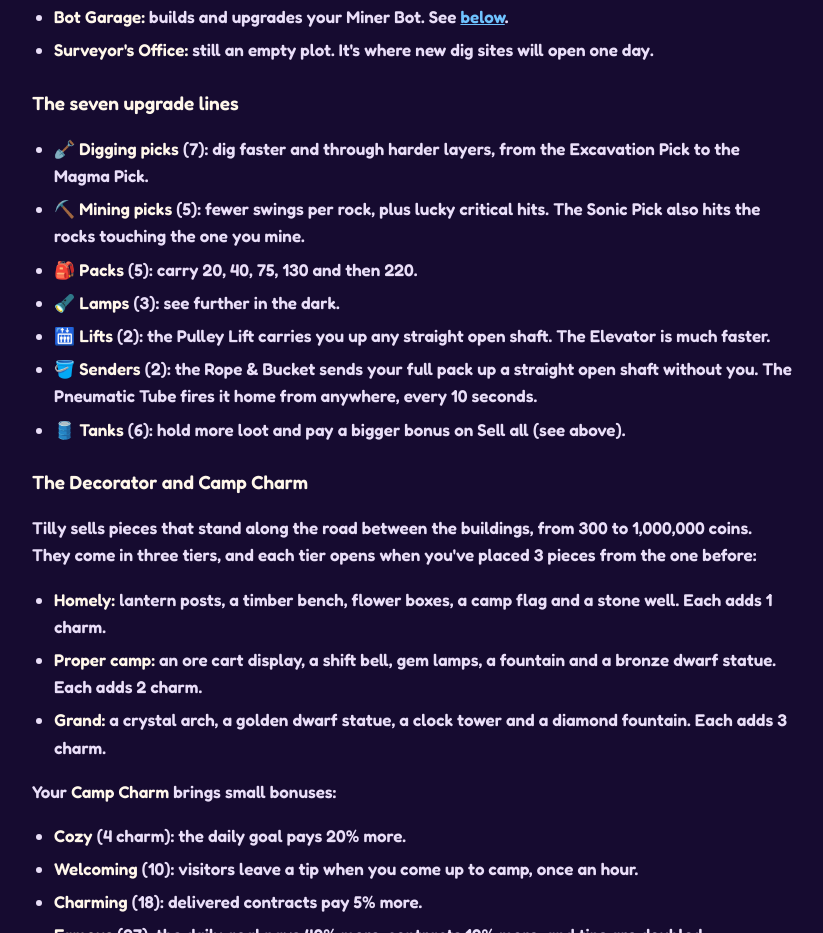
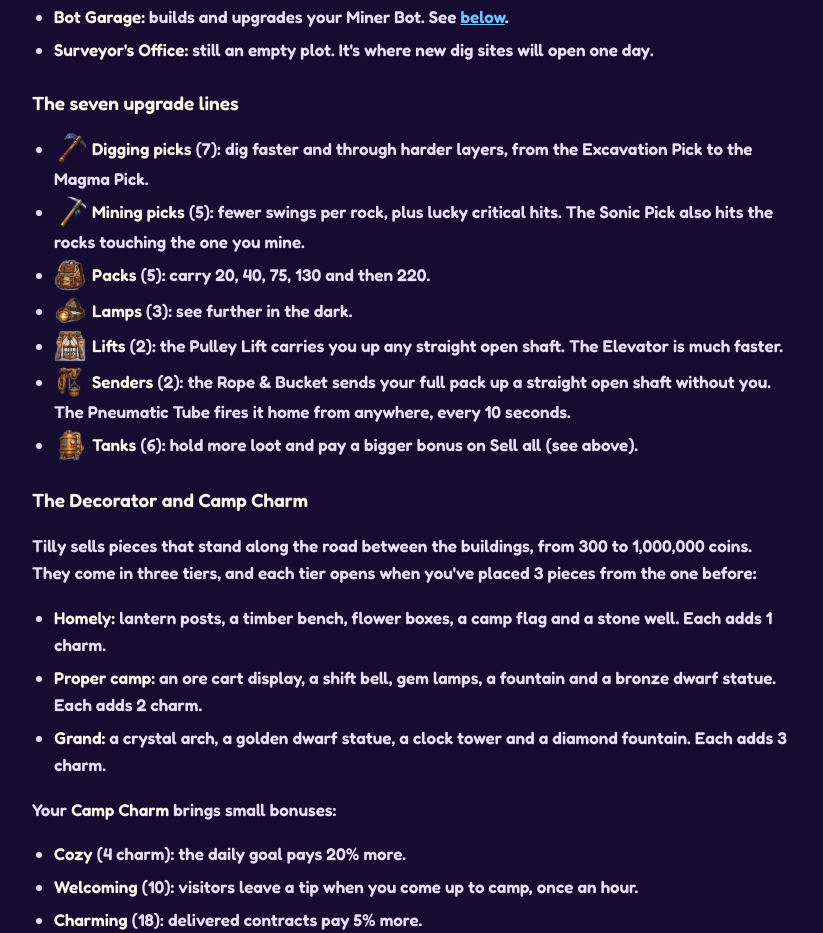
Before and after one commit to schmitty4321-dot/sideeffectsstudio-site, a plain HTML site: page dig-deeper.html in a window 1280 px wide. Shown: the part 7950-8883 px from the top of the page, without its empty margins (48-871 px from the left). Drawn offline with Linux system fonts and the light colour scheme.

Commit message:
DigDeeper guide: painted Workshop icons on the seven upgrade lines

```diff
--- a/dig-deeper.html
+++ b/dig-deeper.html
@@ -180,13 +180,13 @@
   </ul>
   <h3>The seven upgrade lines</h3>
   <ul>
-    <li><b>🪏 Digging picks</b> (7): dig faster and through harder layers, from the Excavation Pick to the Magma Pick.</li>
-    <li><b>⛏️ Mining picks</b> (5): fewer swings per rock, plus lucky critical hits. The Sonic Pick also hits the rocks touching the one you mine.</li>
-    <li><b>🎒 Packs</b> (5): carry 20, 40, 75, 130 and then 220.</li>
-    <li><b>🔦 Lamps</b> (3): see further in the dark.</li>
-    <li><b>🛗 Lifts</b> (2): the Pulley Lift carries you up any straight open shaft. The Elevator is much faster.</li>
-    <li><b>🪣 Senders</b> (2): the Rope &amp; Bucket sends your full pack up a straight open shaft without you. The Pneumatic Tube fires it home from anywhere, every 10 seconds.</li>
-    <li><b>🛢️ Tanks</b> (6): hold more loot and pay a bigger bonus on Sell all (see above).</li>
+    <li><img src="/img/dd-up-dig.webp" alt="" width="32" height="32" loading="lazy" style="display:inline-block;width:32px;height:32px;vertical-align:middle;margin:-4px 6px 0 0"><b>Digging picks</b> (7): dig faster and through harder layers, from the Excavation Pick to the Magma Pick.</li>
+    <li><img src="/img/dd-up-mine.webp" alt="" width="32" height="32" loading="lazy" style="display:inline-block;width:32px;height:32px;vertical-align:middle;margin:-4px 6px 0 0"><b>Mining picks</b> (5): fewer swings per rock, plus lucky critical hits. The Sonic Pick also hits the rocks touching the one you mine.</li>
+    <li><img src="/img/dd-up-pack.webp" alt="" width="32" height="32" loading="lazy" style="display:inline-block;width:32px;height:32px;vertical-align:middle;margin:-4px 6px 0 0"><b>Packs</b> (5): carry 20, 40, 75, 130 and then 220.</li>
+    <li><img src="/img/dd-up-lamp.webp" alt="" width="32" height="32" loading="lazy" style="display:inline-block;width:32px;height:32px;vertical-align:middle;margin:-4px 6px 0 0"><b>Lamps</b> (3): see further in the dark.</li>
+    <li><img src="/img/dd-up-lift.webp" alt="" width="32" height="32" loading="lazy" style="display:inline-block;width:32px;height:32px;vertical-align:middle;margin:-4px 6px 0 0"><b>Lifts</b> (2): the Pulley Lift carries you up any straight open shaft. The Elevator is much faster.</li>
+    <li><img src="/img/dd-up-sender.webp" alt="" width="32" height="32" loading="lazy" style="display:inline-block;width:32px;height:32px;vertical-align:middle;margin:-4px 6px 0 0"><b>Senders</b> (2): the Rope &amp; Bucket sends your full pack up a straight open shaft without you. The Pneumatic Tube fires it home from anywhere, every 10 seconds.</li>
+    <li><img src="/img/dd-up-tank.webp" alt="" width="32" height="32" loading="lazy" style="display:inline-block;width:32px;height:32px;vertical-align:middle;margin:-4px 6px 0 0"><b>Tanks</b> (6): hold more loot and pay a bigger bonus on Sell all (see above).</li>
   </ul>
 
   <h3 id="decorator">The Decorator and Camp Charm</h3>
```
Also changed, not shown: img/dd-up-dig.webp (added), img/dd-up-lamp.webp (added), img/dd-up-lift.webp (added), img/dd-up-mine.webp (added), img/dd-up-pack.webp (added), img/dd-up-sender.webp (added), img/dd-up-tank.webp (added).
